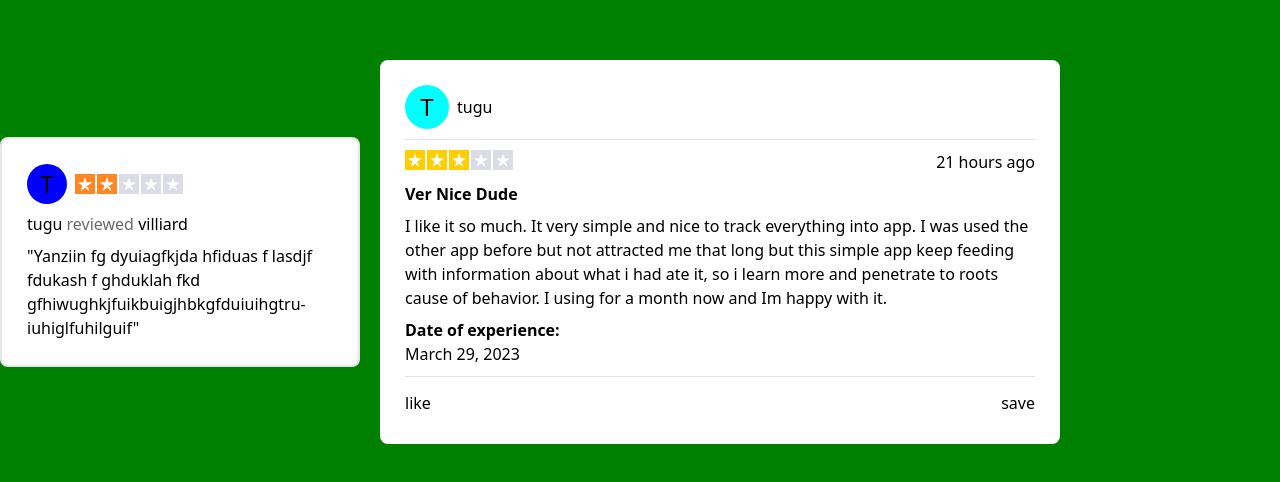
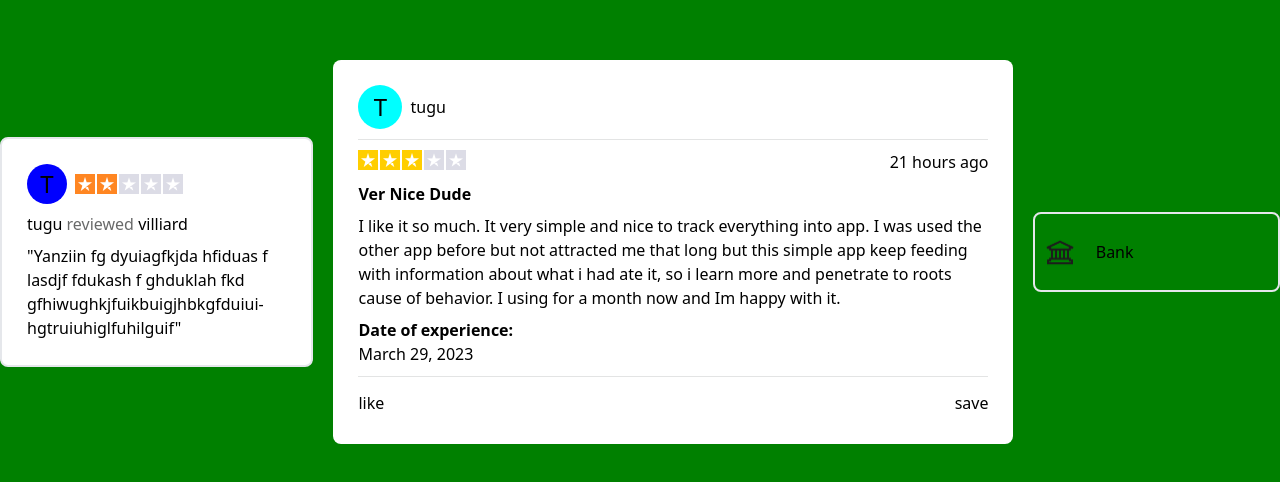
Before and after one commit to hop2-team3/review-web, a React (Create React App) app in the folder front-end/: page /signup in a window 1280 px wide. Shown: the part 148-630 px from the top of the page. Built offline with nearby package versions, Linux system fonts and the light colour scheme.

Commit message:
all components 4/1
category

```diff
--- /dev/null
+++ b/front-end/src/components/CategoryComp.jsx
@@ -0,0 +1,17 @@
+import React from "react";
+import { Link } from "react-router-dom";
+import logo from "../assets/banks.svg.png";
+
+export const CategoryComp = (props) => {
+  return (
+    <Link
+      className="w-[290px] h-[80px] rounded-[8px] border-2 flex justify-center items-center"
+      to={`/${props.categoryName}`}
+    >
+      <div className="w-[226px] h-[32px] flex items-center gap-[20px]">
+        <img className="w-[32px] h-[32px]" src={logo} alt="logo" />
+        <p className="capitalize">{props.categoryName}</p>
+      </div>
+    </Link>
+  );
+};
--- a/front-end/src/pages/SignUp.jsx
+++ b/front-end/src/pages/SignUp.jsx
@@ -1,6 +1,7 @@
 import React from "react";
 import { ReviewCarouselComp } from "../components/ReviewCarouselComp";
 import { ReviewComp } from "../components/ReviewComp";
+import { CategoryComp } from "../components/CategoryComp";
 
 export const SignUp = () => {
   return (
@@ -24,6 +25,7 @@ export const SignUp = () => {
         rate={2}
         date={"March 29, 2023"}
       />
+      <CategoryComp categoryName={"bank"} />
     </div>
     //arilgaj boln
   );
```
Also changed, not shown: front-end/src/assets/banks.svg.png (added).
